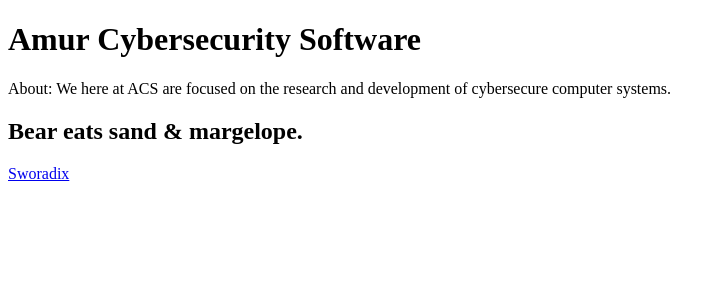
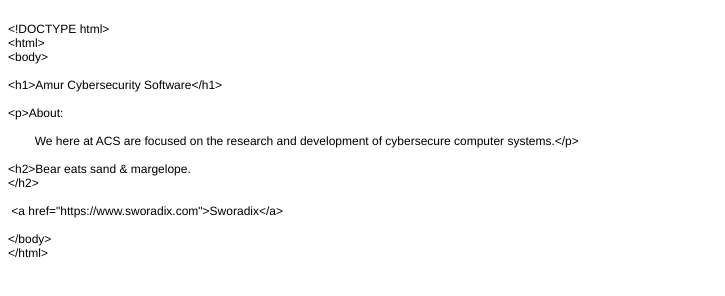
Before and after one commit to Amur-Cybersecurity/Amur-Cybersecurity.github.io, a plain HTML site: page ACS.html in a window 1280 px wide. Shown: the whole page, without its empty margins (0-725 px from the left). Drawn offline with Linux system fonts and the light colour scheme.

Commit message:
Add files via upload

```diff
--- a/ACS.html
+++ b/ACS.html
@@ -1,18 +1,35 @@
-
-<!DOCTYPE html>
+<!DOCTYPE html PUBLIC "-//W3C//DTD HTML 4.01//EN" "http://www.w3.org/TR/html4/strict.dtd">
 <html>
+<head>
+  <meta http-equiv="Content-Type" content="text/html; charset=utf-8">
+  <meta http-equiv="Content-Style-Type" content="text/css">
+  <title></title>
+  <meta name="Generator" content="Cocoa HTML Writer">
+  <meta name="CocoaVersion" content="1894.6">
+  <style type="text/css">
+    p.p1 {margin: 0.0px 0.0px 0.0px 0.0px; font: 12.0px Helvetica; min-height: 14.0px}
+    p.p2 {margin: 0.0px 0.0px 0.0px 0.0px; font: 12.0px Helvetica}
+    span.Apple-tab-span {white-space:pre}
+  </style>
+</head>
 <body>
-
-<h1>Amur Cybersecurity Software</h1>
-
-<p>About:
-
-	We here at ACS are focused on the research and development of cybersecure computer systems.</p>
-
-<h2>Bear eats sand & margelope.
-</h2>
-
- <a href="https://www.sworadix.com">Sworadix</a>
-
+<p class="p1"><br></p>
+<p class="p2">&lt;!DOCTYPE html&gt;</p>
+<p class="p2">&lt;html&gt;</p>
+<p class="p2">&lt;body&gt;</p>
+<p class="p1"><br></p>
+<p class="p2">&lt;h1&gt;Amur Cybersecurity Software&lt;/h1&gt;</p>
+<p class="p1"><br></p>
+<p class="p2">&lt;p&gt;About:</p>
+<p class="p1"><br></p>
+<p class="p2"><span class="Apple-tab-span">	</span>We here at ACS are focused on the research and development of cybersecure computer systems.&lt;/p&gt;</p>
+<p class="p1"><br></p>
+<p class="p2">&lt;h2&gt;Bear eats sand &amp; margelope.</p>
+<p class="p2">&lt;/h2&gt;</p>
+<p class="p1"><br></p>
+<p class="p2"><span class="Apple-converted-space"> </span>&lt;a href="https://www.sworadix.com"&gt;Sworadix&lt;/a&gt;</p>
+<p class="p1"><br></p>
+<p class="p2">&lt;/body&gt;</p>
+<p class="p2">&lt;/html&gt;</p>
 </body>
 </html>
```
